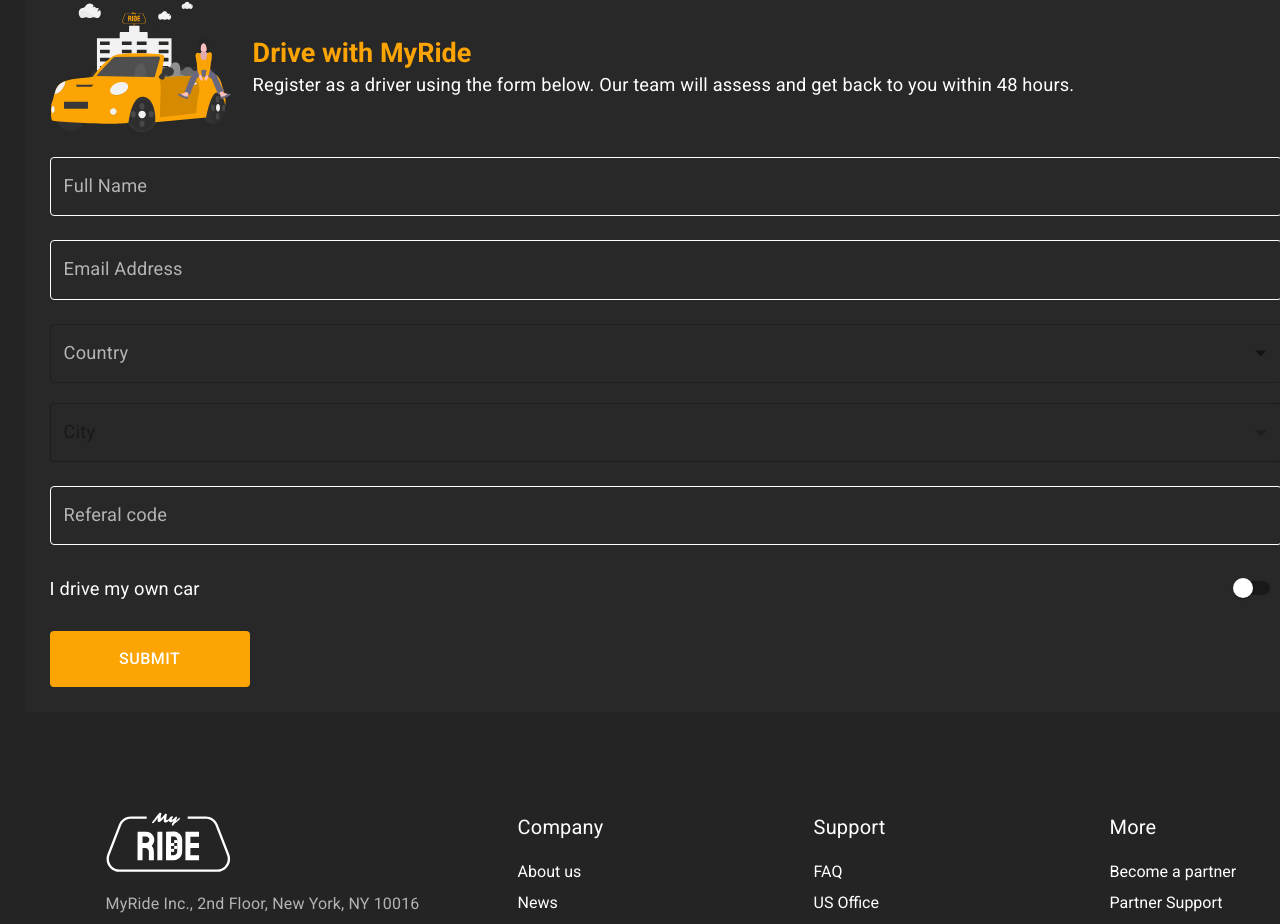
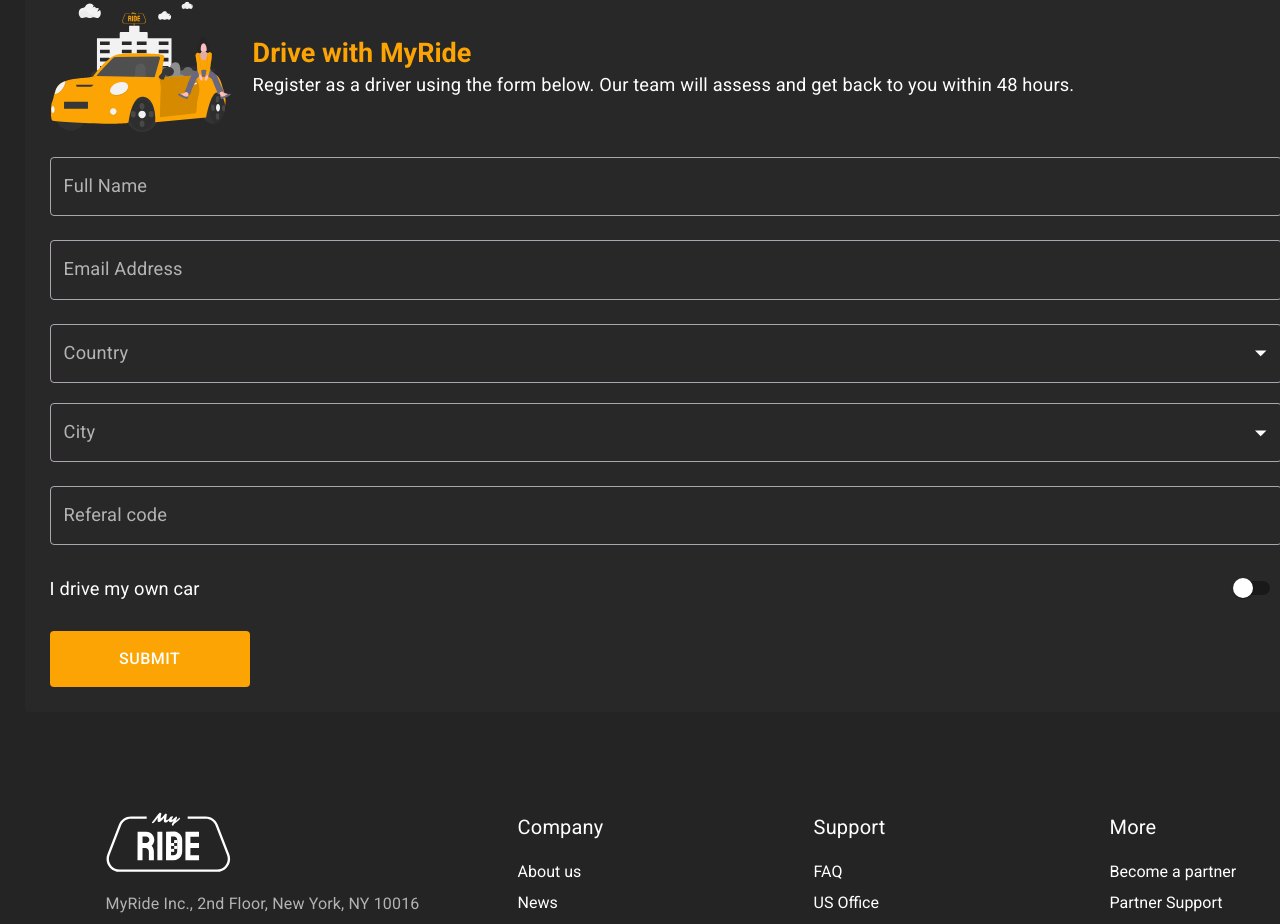
Before and after one commit to marcorezon/Compass-PB---Projeto-3, a React (Vite) app: page /home in a window 1280 px wide. Shown: the part 1866-2790 px from the top of the page. Built offline with nearby package versions, Linux system fonts and the light colour scheme.

Commit message:
Project style enhacement before form validation

```diff
--- a/src/shared/Themes/standardTheme.ts
+++ b/src/shared/Themes/standardTheme.ts
@@ -11,7 +11,7 @@
             main: '#FFFFFF',
             dark: '#B3B3B3',
             light: '#FFF',
-            contrastText: '#ffffff'
+            contrastText: '#FBA403'
         },
         secondary: {
             main: '#FBA403',
@@ -21,7 +21,7 @@
             paper: '#282828',
         },
         text: {
-            primary: '#FBA403',
+            primary: '#FFFFFF',
             secondary: '#B3B3B3',
         },
     },
--- a/src/shared/components/FormattedSelect.tsx
+++ b/src/shared/components/FormattedSelect.tsx
@@ -1,5 +1,5 @@
 import { Box, FormControl, InputLabel, MenuItem, Select, SelectChangeEvent } from "@mui/material";
-import { ColumnContainer } from "./customComponents";
+import { ColumnContainer, CustomSelect } from "./customComponents";
 import { useState } from "react";
 
 import countriesData from "./../../../utils/countries-and-cities";
@@ -23,7 +23,8 @@
         <ColumnContainer gap='20px' sx={{alignItems: 'center'}}>
             <FormControl fullWidth>
                 <InputLabel id='contry-select-label'>Country</InputLabel>
-                <Select
+
+                <CustomSelect
                     name='country'
                     labelId='Country'
                     id='selectCountry'
@@ -33,16 +34,16 @@
                 >
                     {countries.map( (country) => {
                         return (
-                            <MenuItem key={country} value={country}>{country}</MenuItem>
+                            <MenuItem sx={{color: 'primary.main'}} key={country} value={country}>{country}</MenuItem>
                         );})
                     }
-
-                </Select>
+                </CustomSelect>
             </FormControl>
 
-            <FormControl disabled={country === ''} fullWidth>
+            <FormControl fullWidth>
                 <InputLabel id='city-select-label'>City</InputLabel>
-                <Select
+
+                <CustomSelect
                     name='city'
                     labelId='City'
                     id='selectCity'
@@ -52,10 +53,10 @@
                 >
                     {!(country === '') && (countriesData[country].map( (city: string) => {
                         return (
-                            <MenuItem color='primary.main' key={city} value={city}>{city}</MenuItem>
+                            <MenuItem sx={{color: 'primary.main'}} key={city} value={city}>{city}</MenuItem>
                         );}))
                     }
-                </Select>
+                </CustomSelect>
             </FormControl>
         </ColumnContainer>
 
--- a/src/shared/components/classRideCard.tsx
+++ b/src/shared/components/classRideCard.tsx
@@ -56,7 +56,7 @@
 
                     <Container sx={{ display: 'flex', justifyContent: 'flex-end', pb: '14px', py:'14px' }}>
                         <CardActions sx={{p: '0'}}>
-                            <Link href='#' underline='none' marginBottom="18px" color="text.primary">LEARN MORE</Link>
+                            <Link href='#' underline='none' marginBottom="18px" color="primary.contrastText">LEARN MORE</Link>
                         </CardActions>
                     </Container>
                 </Card>
--- a/src/shared/components/customComponents.tsx
+++ b/src/shared/components/customComponents.tsx
@@ -1,4 +1,4 @@
-import { Box, Button, styled, TextField } from "@mui/material";
+import { Box, Button, Select, styled, TextField } from "@mui/material";
 
 export const InlineContainer = styled(Box)({
     display: 'flex',
@@ -41,13 +41,33 @@
     // (Note: space or no space after `&` matters. See SASS "parent selector".)
     '& .MuiOutlinedInput-root': {  // - The Input-root, inside the TextField-root
         '& fieldset': {            // - The <fieldset> inside the Input-root
-            borderColor: '#fff',   // - Set the Input border
+            borderColor: 'rgba(228, 219, 233, 0.7)',   // - Set the Input border
         },
         '&:hover fieldset': {
-            borderColor: 'secondary.main', // - Set the Input border when parent has :hover
+            borderColor: 'rgba(228, 219, 233, 1)', // - Set the Input border when parent has :hover
         },
         '&.Mui-focused fieldset': { // - Set the Input border when parent is focused
-            borderColor: 'secondary.main',
+            borderColor: 'rgba(228, 219, 233, 1)',
         },
     },
 })
+
+export const CustomSelect = styled(Select) ({
+        textAlign: 'start',
+        color: 'primary',
+        '&.MuiInputBase-root-MuiOutlinedInput-root-MuiSelect-root': {
+            color: 'rgba(228, 219, 233, 1)',
+        },
+        '.MuiOutlinedInput-notchedOutline': {
+          borderColor: 'rgba(228, 219, 233, 0.7)',
+        },
+        '&.Mui-focused .MuiOutlinedInput-notchedOutline': {
+          borderColor: 'rgba(228, 219, 233, 1)',
+        },
+        '&:hover .MuiOutlinedInput-notchedOutline': {
+          borderColor: 'rgba(228, 219, 233, 1)',
+        },
+        '.MuiSvgIcon-root ': {
+          fill: "white",
+        }
+})
--- a/src/shared/components/getARide.tsx
+++ b/src/shared/components/getARide.tsx
@@ -6,30 +6,30 @@
 
 export const GetARide = () => {
     return (
-        <InlineContainer alignItems='center' justifyContent= 'center' my = '74px' gap = '42px'>
+        <InlineContainer alignItems='center' justifyContent='center' my='74px' gap='42px'>
             <Box>
-                <Img src={RideImage} alt='taxi image' sx={{maxHeight:'593px', maxWidth: '610px'}}/>
+                <Img src={RideImage} alt='taxi image' sx={{ maxHeight: '593px', maxWidth: '610px' }} />
             </Box>
 
-            <ColumnContainer maxWidth='610px' gap = '15px'>
+            <ColumnContainer maxWidth='610px' gap='15px'>
                 <Typography variant='h1' component='h1'>
                     Need a ride?
                 </Typography>
 
                 <Typography variant='h2' component='h2'>
-                        Book with <Span sx={{color: 'text.primary'}}><i>my</i>RIDE</Span> now!
+                    Book with <Span sx={{ color: 'primary.contrastText' }}><i>my</i>RIDE</Span> now!
                 </Typography>
 
-                    <ColumnContainer justifySelf = 'center' maxWidth = '610px' gap = '15px' padding="33px" bgcolor= 'background.paper' borderRadius = '4px'>
-                        <Typography sx={{fontSize: '26px', color: 'primary.main'}}>
+                <ColumnContainer justifySelf='center' maxWidth='610px' gap='15px' padding="33px" bgcolor='background.paper' borderRadius='4px'>
+                    <Typography sx={{ fontSize: '26px', color: 'primary.main' }}>
                         Find a ride now
                     </Typography>
 
-                        <CustomTextField name='pickup' label='Your Pickup' InputLabelProps={{shrink: true}}/>
+                    <CustomTextField name='pickup' label='Your Pickup' InputLabelProps={{ shrink: true }} />
 
                     <CustomTextField name='destination' label='Your Destination' />
 
-                        <CustomButton startIcon={<Img src={Magnifier} alt="Magnifier"/>} sx={{maxWidth: '544px', bgcolor: 'secondary.main'}}>Find a Driver</CustomButton>
+                    <CustomButton startIcon={<Img src={Magnifier} alt="Magnifier" />} sx={{ maxWidth: '544px', bgcolor: 'secondary.main' }}>Find a Driver</CustomButton>
                 </ColumnContainer>
             </ColumnContainer>
         </InlineContainer>
--- a/src/shared/components/register.tsx
+++ b/src/shared/components/register.tsx
@@ -1,5 +1,5 @@
 import { FormControl, FormControlLabel, FormLabel, Radio, RadioGroup, Switch, TextField, Typography } from "@mui/material";
-import { InlineContainer, ColumnContainer, Img, CustomButton, CustomTextField} from "./customComponents";
+import { InlineContainer, ColumnContainer, Img, CustomButton, CustomTextField } from "./customComponents";
 import { FormattedSelect } from "./FormattedSelect";
 import { useState } from "react";
 
@@ -78,7 +78,7 @@
 
             {showForm && (
                 <FormControl sx={{ display: 'flex', alignItems: 'flex-start', gap: '16px'}}>
-                    <FormLabel id="car-type" sx={{ color: 'text.primary' }}>
+                    <FormLabel id="car-type" sx={{ color: 'primary.contrastText' }}>
                         Select your car type
                     </FormLabel>
 
```
Lines whose indentation alone changed are shown as unchanged.
